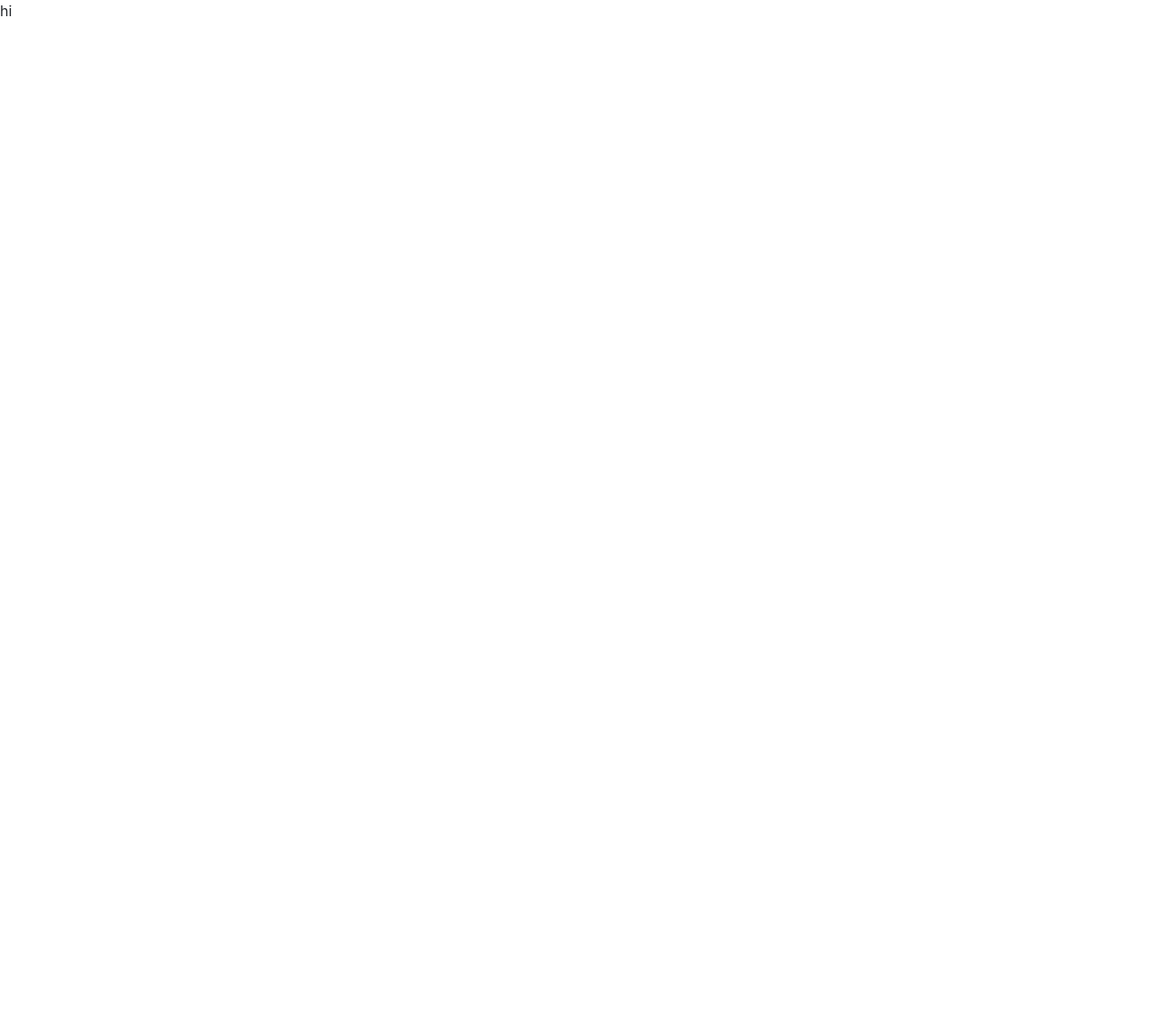
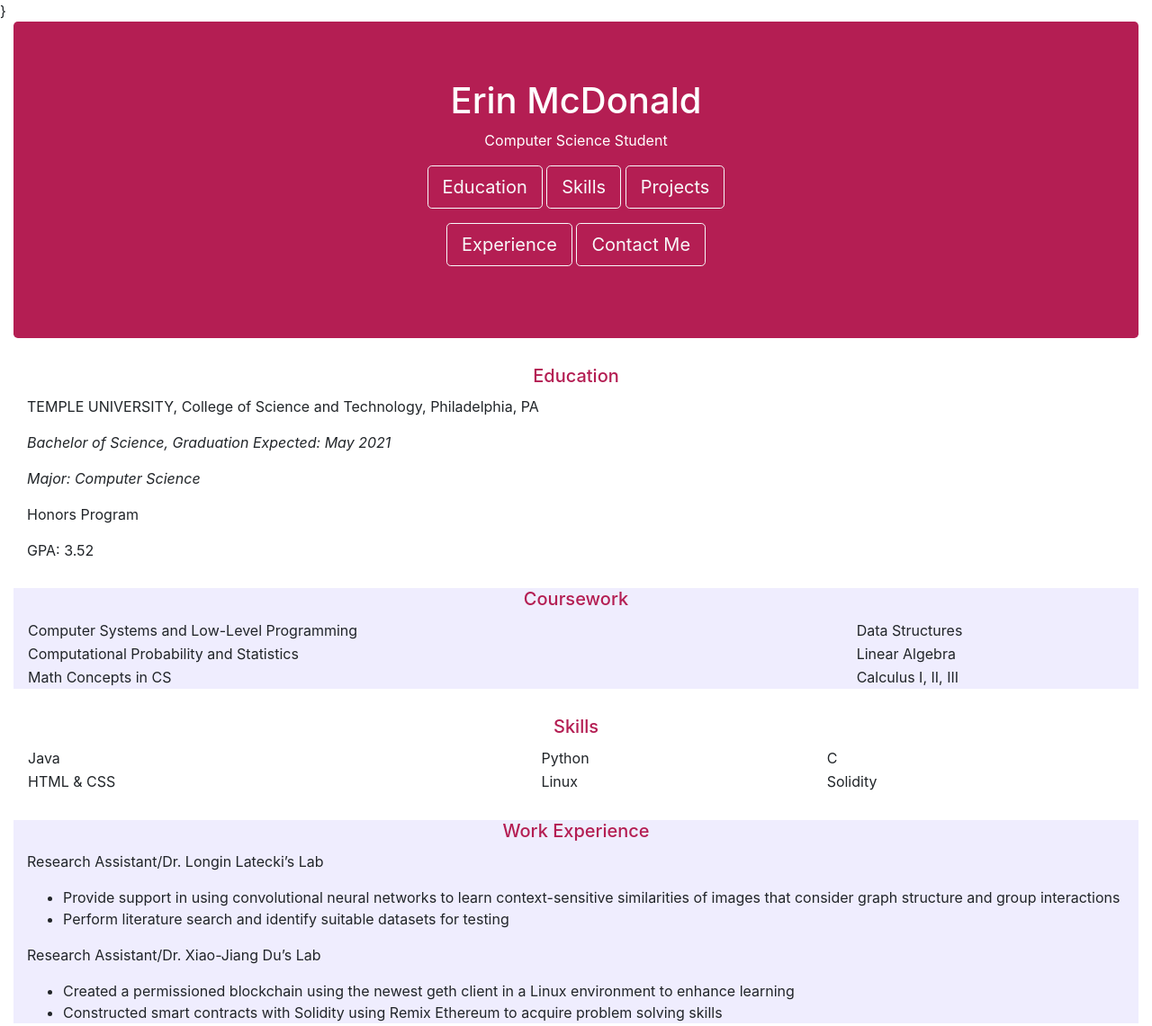
Before and after one commit to erin-mcd/erin-mcd.github.io, a plain HTML site: page index.html in a window 1280 px wide. Shown: the whole page at 90% size. Before the commit the page ends 800 px from the top, so only its background shows below. Drawn offline with nearby package versions, Linux system fonts and the light colour scheme.

Commit message:
added major sections and basic style

```diff
--- a/index.html
+++ b/index.html
@@ -1,7 +1,7 @@
 <!DOCTYPE html>
 <html>
 <head>
-  <title>Bootstrap 4 Website Example</title>
+  <title>Erin McDonald</title>
   <meta charset="utf-8">
   <meta name="viewport" content="width=device-width, initial-scale=1">
   <link rel="stylesheet" href="https://maxcdn.bootstrapcdn.com/bootstrap/4.3.1/css/bootstrap.min.css">
@@ -9,13 +9,116 @@
   <script src="https://cdnjs.cloudflare.com/ajax/libs/popper.js/1.14.7/umd/popper.min.js"></script>
   <script src="https://maxcdn.bootstrapcdn.com/bootstrap/4.3.1/js/bootstrap.min.js"></script>
   <style>
-  .fakeimg {
-    height: 200px;
-    background: #aaa;
-  }
+.jumbotron{
+    background-color:#B41E53;
+    color: white;
+}
+.altback{
+  background-color: #EFEDFE;
+}
+
+h5{
+  color:#B41E53;
+}
   </style>
+}
+
+
 </head>
 <body>
-  <p>hi<p>
+<div class = "container-fluid">
+
+<div class="jumbotron text-center" style= "margin-bottom:0">
+  <h1>Erin McDonald</h1>
+  <p>Computer Science Student</p>
+
+  <p>
+  <button class = "btn btn-outline-light btn-lg" href="erin-mcd.github.io#Education"role = "button">Education</button>
+  <button type = "submit" class = "btn btn-outline-light btn-lg" role = "button">Skills</button>
+  <button type = "submit" class = "btn btn-outline-light btn-lg" role = "button">Projects</button>
+
+  </p>
+  <button type = "submit" class = "btn btn-outline-light btn-lg" role = "button">Experience</button>
+  <button type = "submit" class = "btn btn-outline-light btn-lg" role = "button">Contact Me</button>
+  <p>
+
+  </p>
+
+</div>
+
+<div class="container-fluid" style="margin-top:30px">
+
+<div class = "text-center" style = "margin-bottom:10px">
+  <h5 id = "Education"> Education</h5>
+</div>
+
+<p>TEMPLE UNIVERSITY, College of Science and Technology, Philadelphia, PA</p>
+<p><i>Bachelor of Science, Graduation Expected: May 2021</i></p>
+<p><i>Major: Computer Science</i></p>
+<p>Honors Program
+<p>GPA: 3.52</p>
+</div>
+
+<div class="container-fluid altback" style="margin-top:30px">
+<div class = "text-center" style = "margin-bottom:10px">
+  <h5>Coursework</h5>
+</div>
+<table style="width:100%">
+<tr>
+    <td>Computer Systems and Low-Level Programming</td>
+    <td>Data Structures</td>
+  </tr>
+  <tr>
+    <td>Computational Probability and Statistics</td>
+    <td>Linear Algebra</td>
+  </tr>
+  <tr>
+    <td>Math Concepts in CS</td>
+    <td>Calculus I, II, III</td>
+  </tr>
+</table>
+</div>
+
+<div class="container-fluid" style="margin-top:30px">
+<div class = "text-center" style = "margin-bottom:10px">
+  <h5>Skills</h5>
+</div>
+<table style="width:100%">
+<tr>
+    <td>Java</td>
+    <td>Python</td>
+    <td>C</td>
+  </tr>
+  <tr>
+    <td>HTML & CSS</td>
+    <td>Linux</td>
+    <td>Solidity</td>
+  </tr>
+</table>
+</div>
+
+<div class="container-fluid altback" style="margin-top:30px">
+<div class = "text-center" style = "margin-bottom:10px">
+  <h5> Work Experience</h5>
+</div>
+
+<p>Research Assistant/Dr. Longin Latecki’s Lab</p>
+<ul>
+  <li>Provide support in using convolutional neural networks to learn context-sensitive similarities of images that consider graph structure and group interactions</li>
+  <li>Perform literature search and identify suitable datasets for testing</li>
+</ul>
+<p>Research Assistant/Dr. Xiao-Jiang Du’s Lab</p>
+<ul>
+  <li>Created a permissioned blockchain using the newest geth client in a Linux environment to enhance learning</li>
+  <li>Constructed smart contracts with Solidity using Remix Ethereum to acquire problem solving skills</li>
+</ul>
+</div>
+
+</div>
+
+
+
+
+
 </body>
 </html>
```
